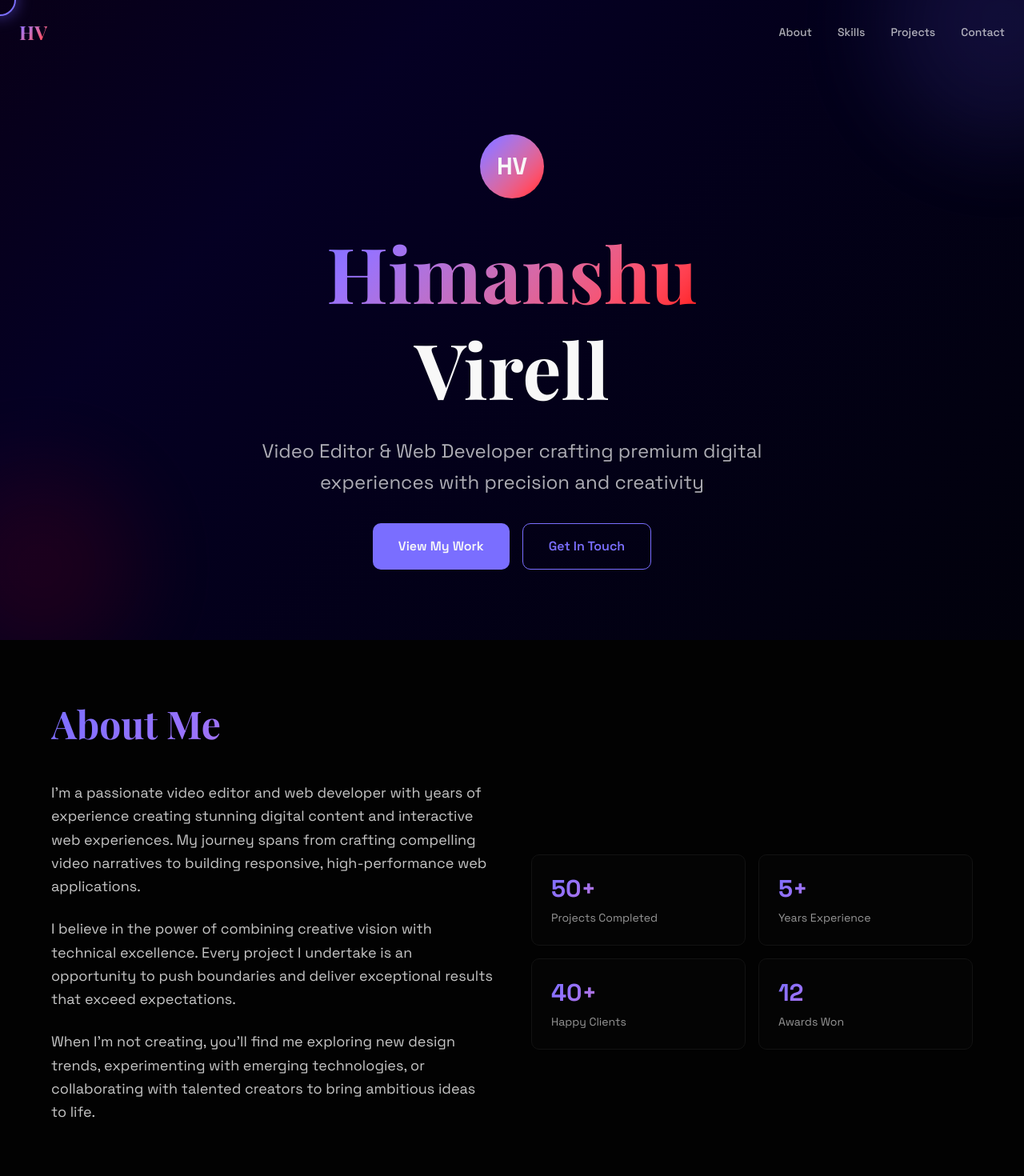
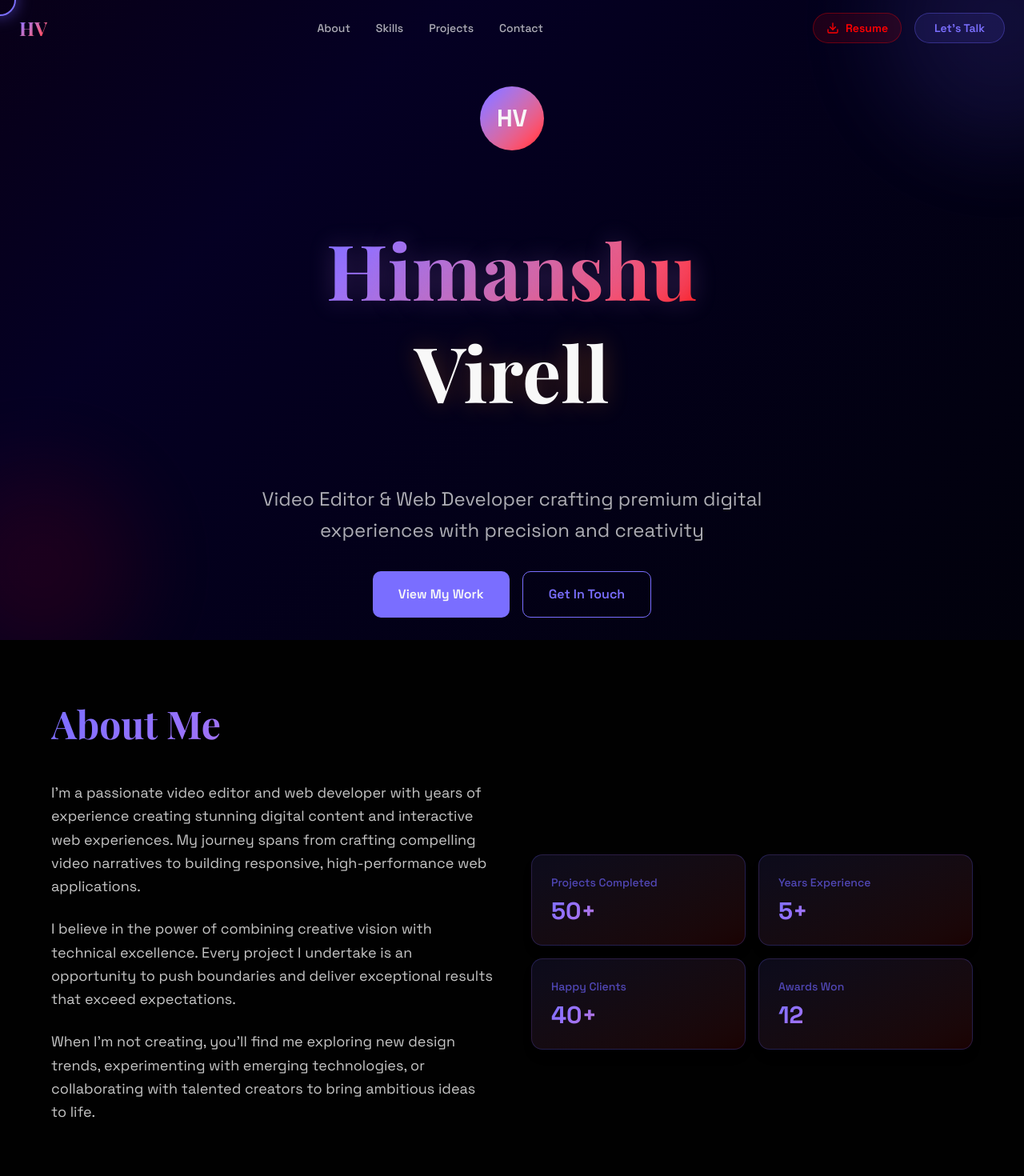
Before and after one commit to Himanshu4dev/Portfolio-v2, a Next.js app: page / in a window 1280 px wide. Shown: the top 1470 px of the page at 80% size. Built offline with nearby package versions, Linux system fonts and the light colour scheme; a web font is replaced by a local one.

Commit message:
updated
Updated project files.

```diff
--- /dev/null
+++ b/components/3d-stat-card.tsx
@@ -0,0 +1,49 @@
+"use client"
+
+import { useEffect, useRef, useState } from "react"
+
+interface StatCard3DProps {
+  label: string
+  value: string
+}
+
+export default function StatCard3D({ label, value }: StatCard3DProps) {
+  const cardRef = useRef<HTMLDivElement>(null)
+  const [rotation, setRotation] = useState({ x: 0, y: 0 })
+
+  useEffect(() => {
+    const handleMouseMove = (e: MouseEvent) => {
+      if (!cardRef.current) return
+
+      const rect = cardRef.current.getBoundingClientRect()
+      const x = (e.clientX - rect.left) / rect.width - 0.5
+      const y = (e.clientY - rect.top) / rect.height - 0.5
+
+      setRotation({
+        x: y * 10,
+        y: x * 10,
+      })
+    }
+
+    const card = cardRef.current
+    if (card) {
+      card.addEventListener("mousemove", handleMouseMove)
+      return () => card.removeEventListener("mousemove", handleMouseMove)
+    }
+  }, [])
+
+  return (
+    <div
+      ref={cardRef}
+      style={{
+        transformStyle: "preserve-3d",
+        transform: `rotateX(${rotation.x}deg) rotateY(${rotation.y}deg)`,
+        transition: "transform 0.1s ease-out",
+      }}
+      className="bg-gradient-to-br from-card/50 to-card/30 border border-primary/20 rounded-xl p-6 hover:border-primary/50 transition-all duration-300"
+    >
+      <div className="text-3xl font-bold text-gradient mb-2">{value}</div>
+      <div className="text-sm text-foreground/60">{label}</div>
+    </div>
+  )
+}
--- a/components/about.tsx
+++ b/components/about.tsx
@@ -1,6 +1,68 @@
+"use client"
+
+import { useEffect, useRef, useState } from "react"
+
+interface Card3DProps {
+  label: string
+  value: string
+}
+
+function AboutCard3D({ label, value }: Card3DProps) {
+  const cardRef = useRef<HTMLDivElement>(null)
+  const [transform, setTransform] = useState("rotateX(0deg) rotateY(0deg)")
+
+  useEffect(() => {
+    const card = cardRef.current
+    if (!card) return
+
+    const handleMouseMove = (e: MouseEvent) => {
+      const rect = card.getBoundingClientRect()
+      const x = e.clientX - rect.left
+      const y = e.clientY - rect.top
+
+      const centerX = rect.width / 2
+      const centerY = rect.height / 2
+
+      const rotateX = ((y - centerY) / centerY) * 15
+      const rotateY = ((centerX - x) / centerX) * 15
+
+      setTransform(`perspective(1000px) rotateX(${rotateX}deg) rotateY(${rotateY}deg) scale(1.05)`)
+    }
+
+    const handleMouseLeave = () => {
+      setTransform("perspective(1000px) rotateX(0deg) rotateY(0deg) scale(1)")
+    }
+
+    card.addEventListener("mousemove", handleMouseMove)
+    card.addEventListener("mouseleave", handleMouseLeave)
+
+    return () => {
+      card.removeEventListener("mousemove", handleMouseMove)
+      card.removeEventListener("mouseleave", handleMouseLeave)
+    }
+  }, [])
+
+  return (
+    <div
+      ref={cardRef}
+      style={{
+        transform: transform,
+        transition: "transform 0.1s ease-out",
+      }}
+      className="relative p-6 rounded-xl bg-gradient-to-br from-primary/10 to-accent/10 border border-primary/20 hover:border-primary/50 shadow-lg hover:shadow-2xl transition-all duration-300"
+    >
+      <div className="absolute inset-0 rounded-xl bg-gradient-to-br from-primary/5 to-accent/5 opacity-0 hover:opacity-100 transition-opacity duration-300" />
+      <div className="relative z-10">
+        <p className="text-sm font-medium text-primary/60 mb-2">{label}</p>
+        <p className="text-3xl font-bold text-gradient">{value}</p>
+      </div>
+    </div>
+  )
+}
+
 export default function About() {
   return (
-    <section id="about" className="py-20 px-6 bg-card/30">
+    <section id="about" className="py-20 px-6 bg-card/10">
       <div className="max-w-6xl mx-auto">
         <h2 className="text-4xl md:text-5xl font-bold font-display mb-12 text-gradient">About Me</h2>
 
@@ -28,10 +90,7 @@ export default function About() {
               { label: "Happy Clients", value: "40+" },
               { label: "Awards Won", value: "12" },
             ].map((stat) => (
-              <div key={stat.label} className="bg-card border border-border rounded-lg p-6 hover-lift glow-hover">
-                <div className="text-3xl font-bold text-gradient mb-2">{stat.value}</div>
-                <div className="text-sm text-foreground/60">{stat.label}</div>
-              </div>
+              <AboutCard3D key={stat.label} label={stat.label} value={stat.value} />
             ))}
           </div>
         </div>
--- /dev/null
+++ b/components/floating-3d-text.tsx
@@ -0,0 +1,52 @@
+"use client"
+
+import { useEffect, useRef, useState } from "react"
+
+export default function Floating3DText() {
+  const containerRef = useRef<HTMLDivElement>(null)
+  const textRef = useRef<HTMLDivElement>(null)
+  const [mousePos, setMousePos] = useState({ x: 0, y: 0 })
+  const [rotation, setRotation] = useState({ x: 0, y: 0 })
+
+  useEffect(() => {
+    const handleMouseMove = (e: MouseEvent) => {
+      if (!containerRef.current) return
+
+      const rect = containerRef.current.getBoundingClientRect()
+      const x = (e.clientX - rect.left) / rect.width - 0.5
+      const y = (e.clientY - rect.top) / rect.height - 0.5
+
+      setMousePos({ x: e.clientX - rect.left, y: e.clientY - rect.top })
+      setRotation({
+        x: y * 25,
+        y: x * 25,
+      })
+    }
+
+    window.addEventListener("mousemove", handleMouseMove)
+    return () => window.removeEventListener("mousemove", handleMouseMove)
+  }, [])
+
+  return (
+    <div ref={containerRef} className="relative w-full h-full min-h-96 flex items-center justify-center perspective">
+      <div
+        ref={textRef}
+        style={{
+          transformStyle: "preserve-3d",
+          transform: `rotateX(${rotation.x}deg) rotateY(${rotation.y}deg) perspective(1000px)`,
+          transition: "transform 0.1s ease-out",
+        }}
+        className="text-center"
+      >
+        <h1 className="text-6xl md:text-7xl lg:text-8xl font-bold font-display mb-6 leading-tight">
+          <span className="block text-gradient mb-2" style={{ textShadow: "0 0 30px rgba(167, 107, 207, 0.3)" }}>
+            Himanshu
+          </span>
+          <span className="block text-foreground" style={{ textShadow: "0 0 30px rgba(233, 127, 23, 0.3)" }}>
+            Virell
+          </span>
+        </h1>
+      </div>
+    </div>
+  )
+}
--- a/components/header.tsx
+++ b/components/header.tsx
@@ -2,6 +2,7 @@
 
 import { useEffect, useState } from "react"
 import Link from "next/link"
+import { Download } from "lucide-react"
 
 export default function Header() {
   const [isScrolled, setIsScrolled] = useState(false)
@@ -15,26 +16,55 @@ export default function Header() {
     return () => window.removeEventListener("scroll", handleScroll)
   }, [])
 
+  const handleDownloadResume = () => {
+    const resumeUrl = "/resume.pdf"
+    const link = document.createElement("a")
+    link.href = resumeUrl
+    link.download = "Himanshu-Virell-Resume.pdf"
+    document.body.appendChild(link)
+    link.click()
+    document.body.removeChild(link)
+  }
+
   return (
     <header
       className={`fixed top-0 w-full z-50 transition-all duration-300 ${
-        isScrolled ? "bg-background/80 backdrop-blur-md border-b border-border" : "bg-transparent"
+        isScrolled
+          ? "bg-background/70 backdrop-blur-xl border-b border-primary/20 shadow-lg shadow-primary/10"
+          : "bg-transparent"
       }`}
     >
-      <nav className="max-w-7xl mx-auto px-6 py-6 flex items-center justify-between">
-        <Link href="#" className="text-2xl font-bold font-display text-gradient">
+      <nav className="max-w-7xl mx-auto px-6 py-4 flex items-center justify-between">
+        <Link href="#" className="text-2xl font-bold font-display text-gradient hover-lift relative group">
           HV
+          <span className="absolute -bottom-1 left-0 w-0 h-0.5 bg-gradient-to-r from-primary to-accent group-hover:w-full transition-all duration-300" />
         </Link>
-        <div className="hidden md:flex gap-8">
+
+        <div className="hidden md:flex gap-8 items-center">
           {["About", "Skills", "Projects", "Contact"].map((item) => (
             <Link
               key={item}
               href={`#${item.toLowerCase()}`}
-              className="text-sm font-medium text-foreground/70 hover:text-foreground transition-colors"
+              className="text-sm font-medium text-foreground/70 hover:text-primary transition-all duration-300 relative group"
             >
               {item}
+              <span className="absolute -bottom-1 left-0 w-0 h-0.5 bg-gradient-to-r from-primary to-accent group-hover:w-full transition-all duration-300" />
             </Link>
           ))}
+        </div>
+
+        <div className="hidden md:flex gap-4 items-center">
+          <button
+            onClick={handleDownloadResume}
+            className="flex items-center gap-2 px-4 py-2 bg-accent/10 border border-accent/30 text-accent rounded-full text-sm font-semibold hover:bg-accent/20 hover:border-accent/50 transition-all duration-300 hover-lift"
+          >
+            <Download size={16} />
+            Resume
+          </button>
+
+          <button className="px-6 py-2 bg-primary/10 border border-primary/30 text-primary rounded-full text-sm font-semibold hover:bg-primary/20 hover:border-primary/50 transition-all duration-300">
+            Let's Talk
+          </button>
         </div>
       </nav>
     </header>
--- a/components/hero.tsx
+++ b/components/hero.tsx
@@ -1,6 +1,7 @@
 "use client"
 
 import { useEffect, useRef } from "react"
+import Floating3DText from "./floating-3d-text"
 
 export default function Hero() {
   const textRef = useRef<HTMLDivElement>(null)
@@ -27,18 +28,14 @@ export default function Hero() {
       <div className="hero-orb orb-primary" />
       <div className="hero-orb orb-accent" />
 
-      <div className="max-w-4xl mx-auto text-center relative z-10">
+      <div className="max-w-4xl mx-auto text-center relative z-10 w-full">
         <div className="mb-8 inline-block">
           <div className="w-20 h-20 rounded-full bg-gradient-to-br from-primary to-accent flex items-center justify-center hover-lift">
             <span className="text-3xl font-bold text-primary-foreground">HV</span>
           </div>
         </div>
 
-        <h1 ref={textRef} className="text-6xl md:text-7xl lg:text-8xl font-bold font-display mb-6 leading-tight">
-          <span className="text-gradient">Himanshu</span>
-          <br />
-          <span className="text-foreground">Virell</span>
-        </h1>
+        <Floating3DText />
 
         <p className="text-xl md:text-2xl text-foreground/70 mb-8 max-w-2xl mx-auto leading-relaxed">
           Video Editor & Web Developer crafting premium digital experiences with precision and creativity
```
Also changed, not shown: components/contact.tsx (+37 -4 lines), app/globals.css (line endings or trailing spaces), 2 other files (tests, documents, lock files or other folders).
